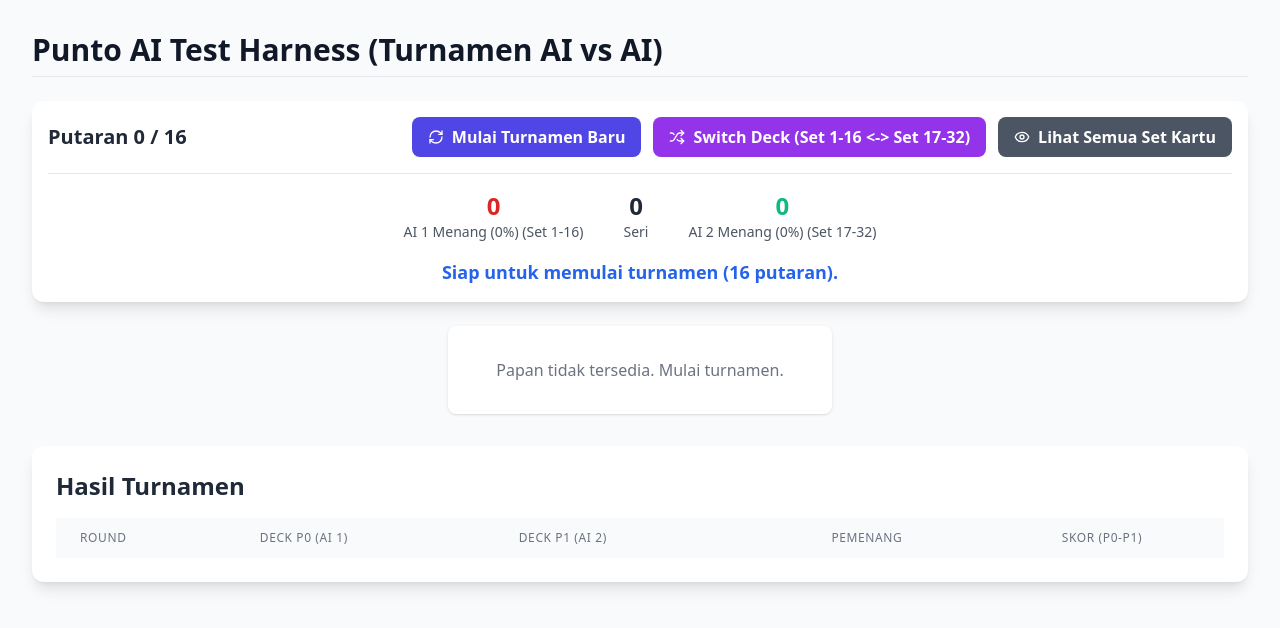
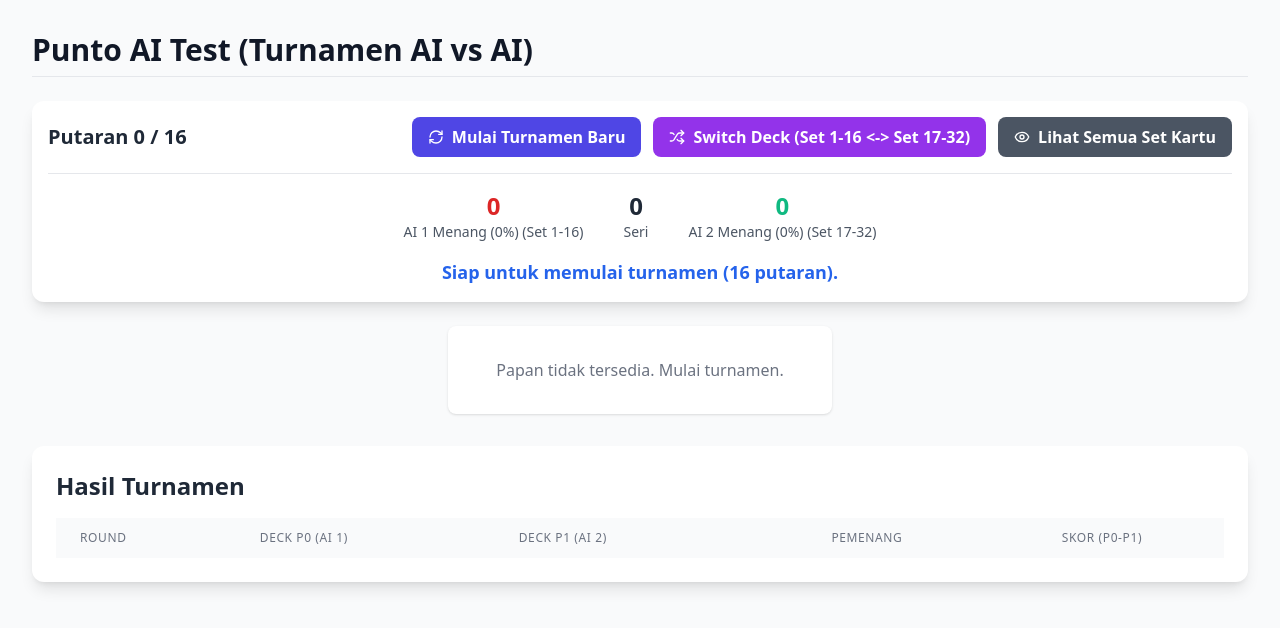
Before and after one commit to gggrc/punto-testing, a React (Vite) app: page / in a window 1280 px wide. Shown: the top 628 px of the page. Built offline with nearby package versions, Linux system fonts and the light colour scheme.

Commit message:
fix: final

```diff
--- a/src/App.tsx
+++ b/src/App.tsx
@@ -554,7 +554,7 @@ const AITournamentHarness: React.FC = () => {
     return (
         <div className="p-4 md:p-8 bg-gray-50 min-h-screen font-sans">
             <h1 className="text-3xl font-extrabold text-gray-900 mb-6 border-b pb-2">
-                Punto AI Test Harness (Turnamen AI vs AI)
+                Punto AI Test (Turnamen AI vs AI)
             </h1>
 
             {/* Control Panel & Statistik */}
```
